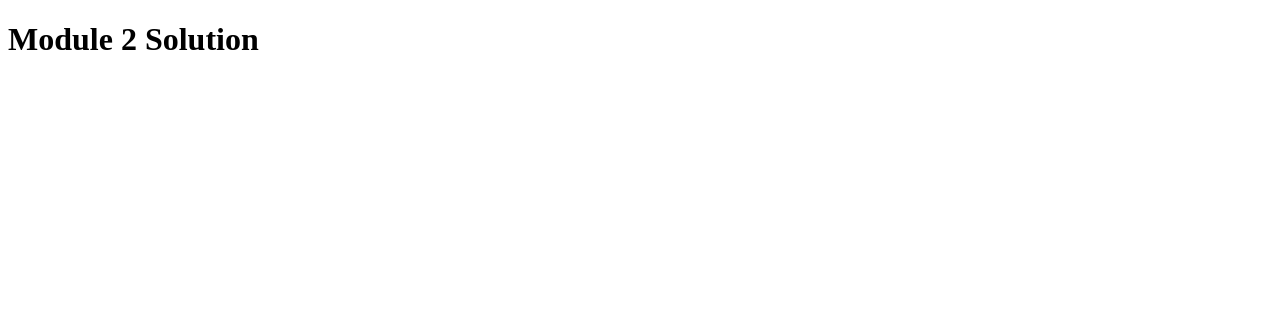
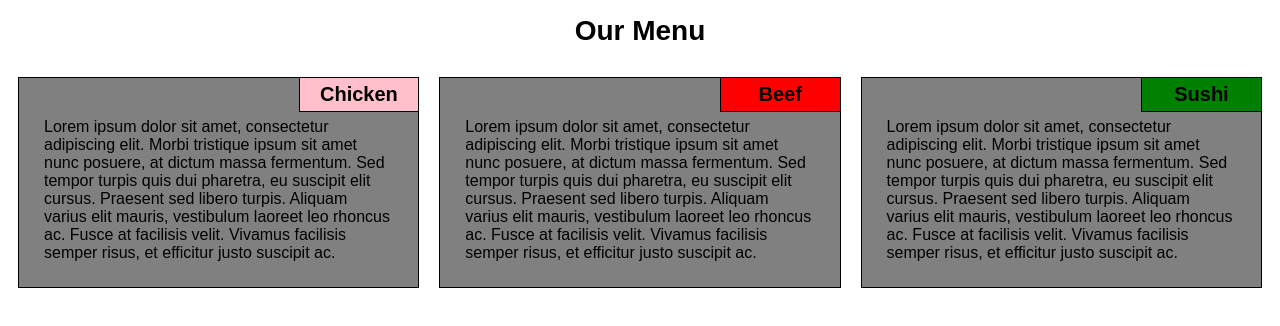
Before and after one commit to rakavanaugh/module-2, a plain HTML site: page module2-solution/index.html in a window 1280 px wide. Drawn offline with Linux system fonts and the light colour scheme.

Commit message:
final upload

```diff
--- a/module2-solution/css/stylesheet.css
+++ b/module2-solution/css/stylesheet.css
@@ -1,22 +1,75 @@
-
-<style>
 /********** Base styles **********/
 * {
   box-sizing: border-box;
+  font-family: arial, helvetica, sans-serif;
+
 }
 h1 {
-  margin-bottom: 15px;
+  margin-bottom: 30px;
+  margin-top: 15px;
+  text-align: center;
+  font-size: 175%;
 }
 
 p {
+  margin: 15px;
+  margin-top: 30px;
+  padding: 10px;
+  color: black;
+  font-size: 100%;
+}
+
+.box {
   border: 1px solid black;
-  background-color: #A52A2A;
-  width: 90%;
-  height: 150px;
-  margin-right: auto;
-  margin-left: auto;
-  font-family: Helvetica;
-  color: white;
+  margin-left: 10px;
+  margin-right: 10px;
+  margin-top: 0px;
+  margin-bottom: 15px;
+  padding: 0px;
+  background-color: #808080;
+  position: relative;
+}
+
+.chicken {
+  font-size: 125%;
+  font-weight: bold;
+  padding: 5px;
+  border-left: 1px solid black;
+  border-bottom: 1px solid black;
+  width: 30%;
+  text-align: center;
+  background-color:pink;
+  position: absolute;
+  top: 0px;
+  right: 0px;
+}
+
+.beef {
+  font-size: 125%;
+  font-weight: bold;
+  padding: 5px;
+  border-left: 1px solid black;
+  border-bottom: 1px solid black;
+  width: 30%;
+  text-align: center;
+  background-color:red;
+  position: absolute;
+  top: 0px;
+  right: 0px;
+}
+
+.sushi {
+  font-size: 125%;
+  font-weight: bold;
+  padding: 5px;
+  border-left: 1px solid black;
+  border-bottom: 1px solid black;
+  width: 30%;
+  text-align: center;
+  background-color:green;
+  position: absolute;
+  top: 0px;
+  right: 0px;
 }
 
 /* Simple Responsive Framework. */
@@ -25,10 +78,10 @@ p {
 }
 
 /********** Large devices only **********/
-@media (min-width: 1200px) {
+@media (min-width: 992px) {
   .col-lg-1, .col-lg-2, .col-lg-3, .col-lg-4, .col-lg-5, .col-lg-6, .col-lg-7, .col-lg-8, .col-lg-9, .col-lg-10, .col-lg-11, .col-lg-12 {
     float: left;
-    border: 1px solid green;
+
   }
   .col-lg-1 {
     width: 8.33%;
@@ -68,11 +121,10 @@ p {
   }
 }
 
-/********** Medium devices only **********/
-@media (min-width: 950px) and (max-width: 1199px) {
+/********** Tablet **********/
+@media (min-width: 768px) and (max-width: 991px) {
   .col-md-1, .col-md-2, .col-md-3, .col-md-4, .col-md-5, .col-md-6, .col-md-7, .col-md-8, .col-md-9, .col-md-10, .col-md-11, .col-md-12 {
     float: left;
-    border: 1px solid green;
   }
   .col-md-1 {
     width: 8.33%;
@@ -110,6 +162,46 @@ p {
   .col-md-12 {
     width: 100%;
   }
+
+  /********** Phone **********/
+@media (max-width: 767px) {
+  .col-xs-1, .col-xs-2, .col-xs-3, .col-xs-4, .col-xs-5, .col-xs-6, .col-xs-7, .col-xs-8, .col-xs-9, .col-xs-10, .col-xs-11, .col-xs-12 {
+    float: left;
+  }
+  .col-sm-1 {
+    width: 8.33%;
+  }
+  .col-sm-2 {
+    width: 16.66%;
+  }
+  .col-sm-3 {
+    width: 25%;
+  }
+  .col-sm-4 {
+    width: 33.33%;
+  }
+  .col-xs-5 {
+    width: 41.66%;
+  }
+  .col-xs-6 {
+    width: 50%;
+  }
+  .col-xs-7 {
+    width: 58.33%;
+  }
+  .col-xs-8 {
+    width: 66.66%;
+  }
+  .col-xs-9 {
+    width: 74.99%;
+  }
+  .col-xs-10 {
+    width: 83.33%;
+  }
+  .col-xs-11 {
+    width: 91.66%;
+  }
+  .col-xs-12 {
+    width: 100%;
+  }
 }
-
-</style>
--- a/module2-solution/index.html
+++ b/module2-solution/index.html
@@ -3,9 +3,37 @@
 <head>
 <meta charset="utf-8">
 <meta name="viewport" content="width=device-width, initial-scale=1">
+<link rel="stylesheet" type="text/css" href="css/stylesheet.css">
 	<title>Module 2 Solution</title>
 </head>
+
 <body>
-<h1>Module 2 Solution</h1>
+	<h1>Our Menu</h1>
+		<div class="row">
+  		<div class="col-lg-4 col-md-6 col-xs-12">
+  			<section class="box">
+  			<div class="chicken"> Chicken </div>
+  				<p>Lorem ipsum dolor sit amet, consectetur adipiscing elit. Morbi tristique ipsum sit amet nunc posuere, at dictum massa fermentum. Sed tempor turpis quis dui pharetra, eu suscipit elit cursus. Praesent sed libero turpis. Aliquam varius elit mauris, vestibulum laoreet leo rhoncus ac. Fusce at facilisis velit. Vivamus facilisis semper risus, et efficitur justo suscipit ac.</p>
+  			</section>
+  			</div>
+  		</div>
+
+  		<div class="col-lg-4 col-md-6 col-xs-12">
+  			<section class="box">
+  			<div class="beef">Beef</div>
+  				<p>Lorem ipsum dolor sit amet, consectetur adipiscing elit. Morbi tristique ipsum sit amet nunc posuere, at dictum massa fermentum. Sed tempor turpis quis dui pharetra, eu suscipit elit cursus. Praesent sed libero turpis. Aliquam varius elit mauris, vestibulum laoreet leo rhoncus ac. Fusce at facilisis velit. Vivamus facilisis semper risus, et efficitur justo suscipit ac.</p>
+  				</section>
+  				</div>
+  		</div>
+
+  		<div class="col-lg-4 col-md-12 col-xs-12">
+  			<section class="box">
+  			<div class="sushi">Sushi</div>
+  				<p>Lorem ipsum dolor sit amet, consectetur adipiscing elit. Morbi tristique ipsum sit amet nunc posuere, at dictum massa fermentum. Sed tempor turpis quis dui pharetra, eu suscipit elit cursus. Praesent sed libero turpis. Aliquam varius elit mauris, vestibulum laoreet leo rhoncus ac. Fusce at facilisis velit. Vivamus facilisis semper risus, et efficitur justo suscipit ac.</p>
+  			</section>
+  			</div>
+  		</div>
+		</div>
+
 </body>
 </html>
```
Also changed, not shown: 1 other file.
